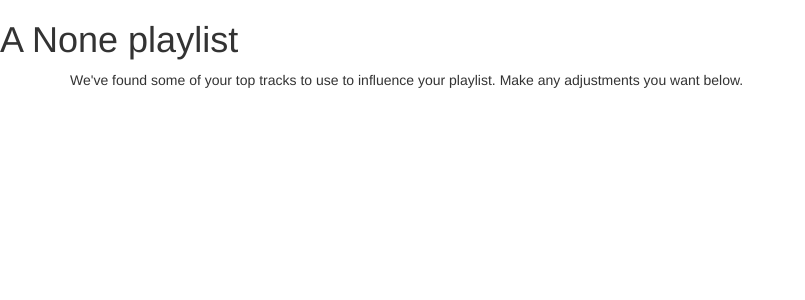
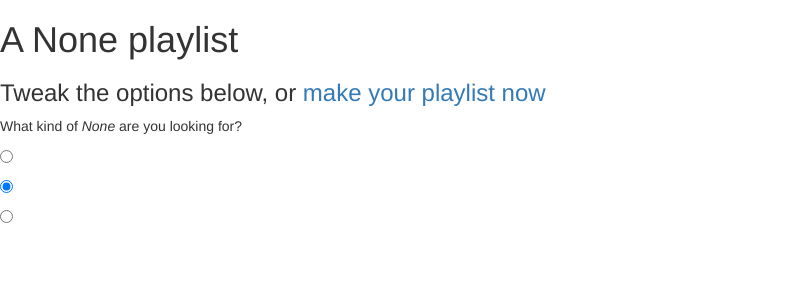
Before and after one commit to Sandy4321/quickmix, a Flask app: page /tune in a window 1280 px wide. Shown: the top 300 px of the page, without its empty margins (0-805 px from the left). Run offline with Flask 2, Linux system fonts and the light colour scheme; parts of the project's set-up code (start-up, migrations or seed data) failed here and were passed over; some libraries are stand-ins or nearby versions.

Commit message:
passes tuning options through route to template

```diff
--- a/app.py
+++ b/app.py
@@ -101,8 +101,20 @@ def index():
 
 @app.route('/tune')
 def tune():
-	pl_type = request.args.get('pl')
-	return render_template('tune.html', pltype=pl_type);
+	pl_type = request.args.get('pl');
+
+	if pl_type == 'chill':
+	    tuners = ["Sleep","Relax","Focus"];
+	elif pl_type == 'party':
+		tuners = ["Pre-game","Second","Third"];
+	elif pl_type == 'workout':
+		tuners = ["First","Gym","Cardio"];
+	elif pl_type == 'hangout':
+		tuners = ["Dinner","Second","BBQ"];
+	else:
+		tuners = ["","",""];
+
+	return render_template('tune.html', type=pl_type, tuners=tuners);
 
 @app.route('/playlist')
 def pl():
--- a/static/js/tune.js
+++ b/static/js/tune.js
@@ -5,7 +5,7 @@ $(document).ready(function() {
   var userid;
   var access_token = getURLParam("access_token");
   var refresh_token = getURLParam("refresh_token");
-  var playlist_option = getURLParam("pl");
+  var playlist_type = getURLParam("pl");
   var error = getURLParam("error");
 
   if (error) {
--- a/templates/tune.html
+++ b/templates/tune.html
@@ -7,11 +7,30 @@
   </head>
   <body class="tune">
     <header>
-      <h1 class="pl-title">A {{ pltype }} playlist</h1>
-    </head>
-  	<div class="container">
-      We've found some of your top tracks to use to influence your playlist. Make any adjustments you want below.
-  	</div>
+      <h1 class="pl-title">A {{ type }} playlist</h1>
+      <h3>Tweak the options below, or <a href="#">make your playlist now</a></h3>
+    </header>
+    <section class="settings">
+      <p>What kind of <i>{{ type }}</i> are you looking for?</p>
+      <div class="radio">
+        <label>
+          <input type="radio" name="optionsRadios" id="optionsRadios1" value="option1">
+          {{ tuners[0] }}
+        </label>
+      </div>
+      <div class="radio">
+        <label>
+          <input type="radio" name="optionsRadios" id="optionsRadios2" value="option2" checked>
+          {{ tuners[1] }}
+        </label>
+      </div>
+      <div class="radio disabled">
+        <label>
+          <input type="radio" name="optionsRadios" id="optionsRadios3" value="option3">
+          {{ tuners[2] }}
+        </label>
+      </div>
+    </section>
 
     <div id="loggedin">
       <div id="user-profile">
```
